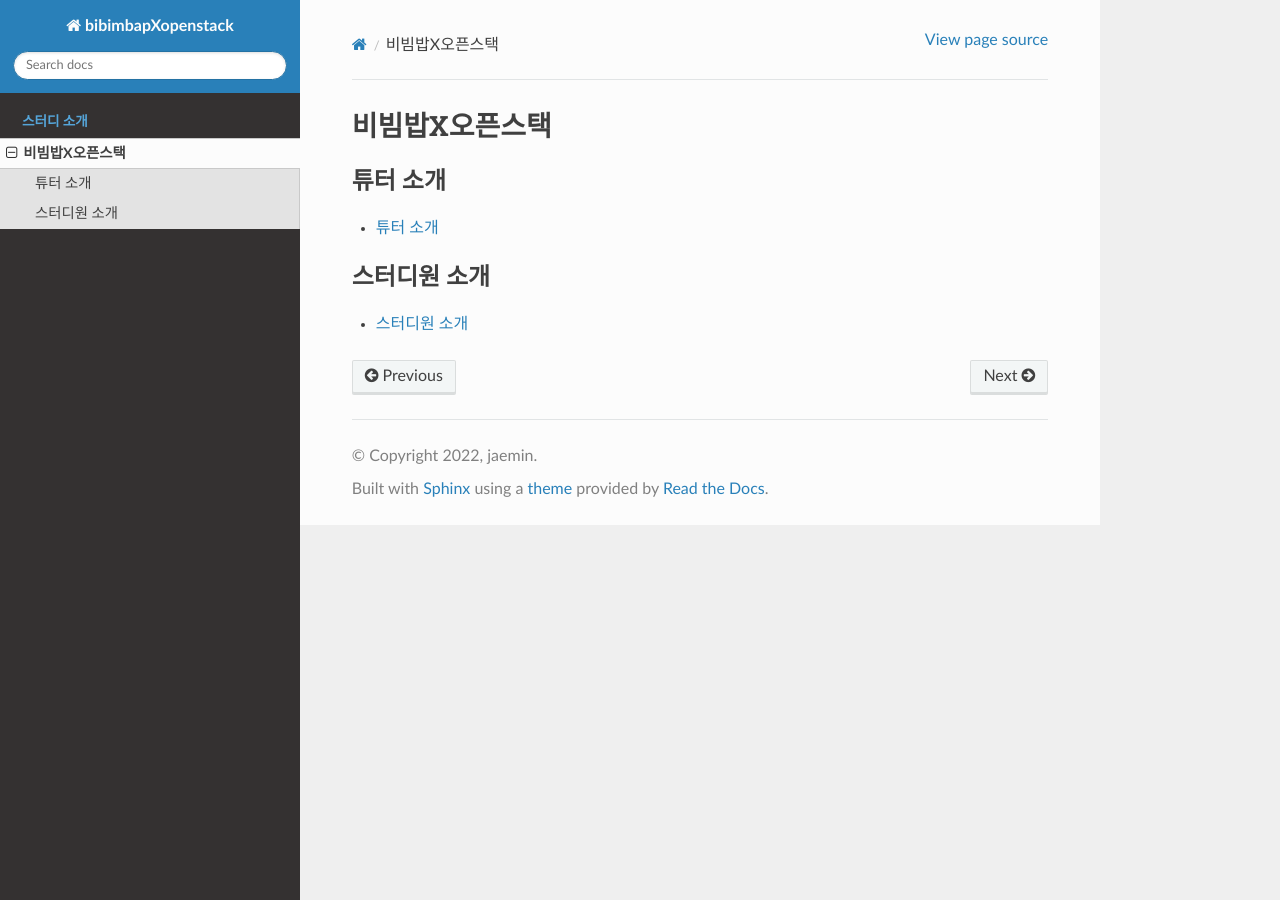
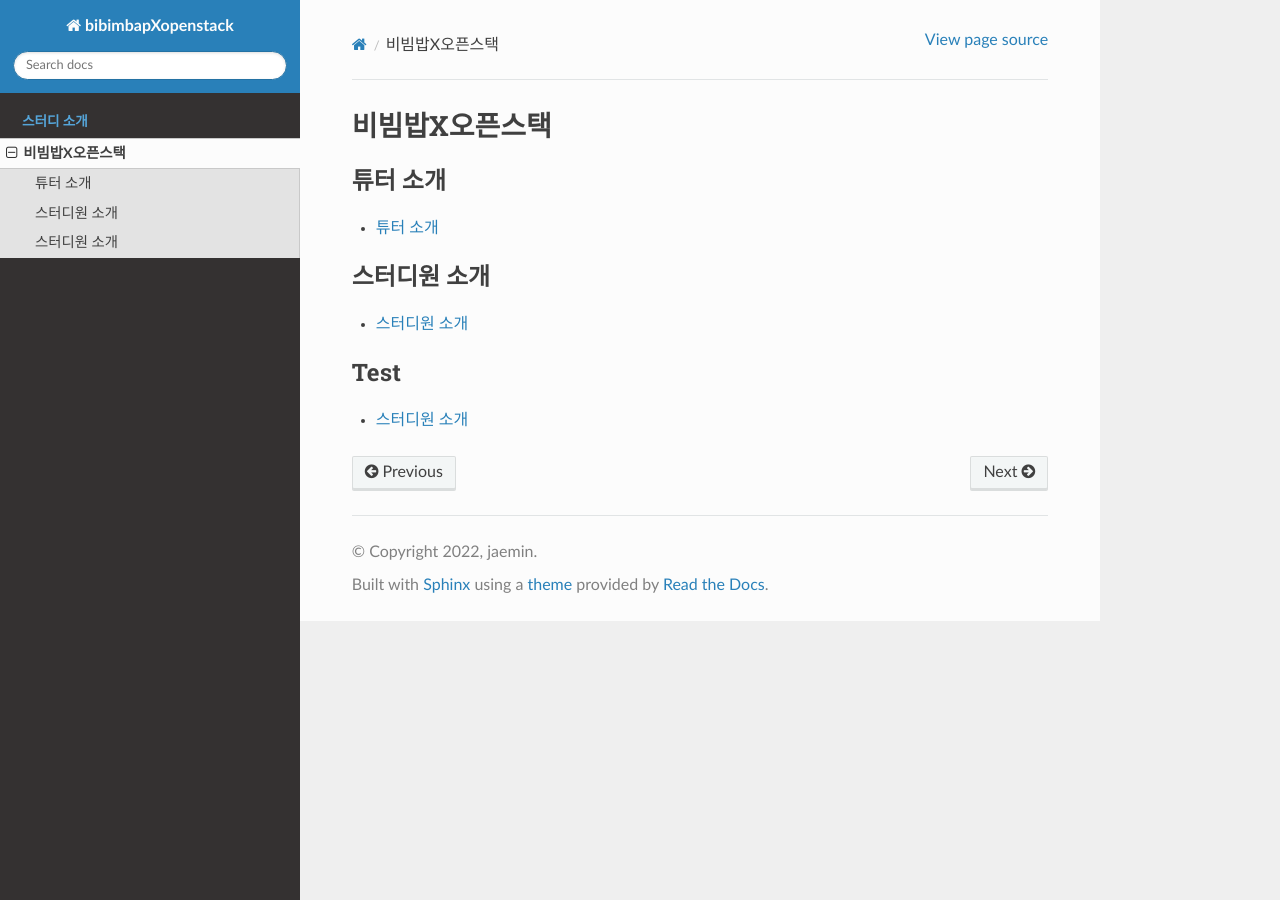
Before and after one commit to BiBimBapXOpenStack/bibimbapXopenstack, a Sphinx documentation site: the page built from docs/source/introduce/index.rst, in a window 1280 px wide. Built offline with Sphinx 7.4.7 and the Read the Docs theme 2.0.0, drawn with Linux system fonts in a browser that asks for light colours.

Commit message:
Update index.rst

```diff
--- a/docs/source/introduce/index.rst
+++ b/docs/source/introduce/index.rst
@@ -12,3 +12,10 @@
    :caption: 스터디원 소개
 
    tutee.rst
+
+
+.. toctree::
+   :maxdepth: 1
+   :caption: Test
+
+   test.rst
```
